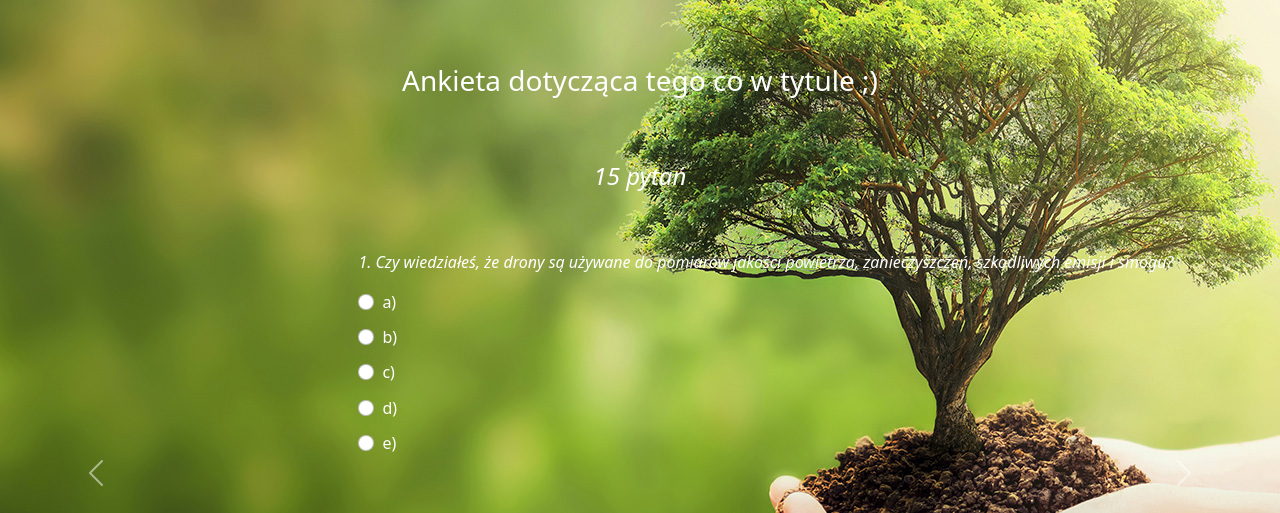
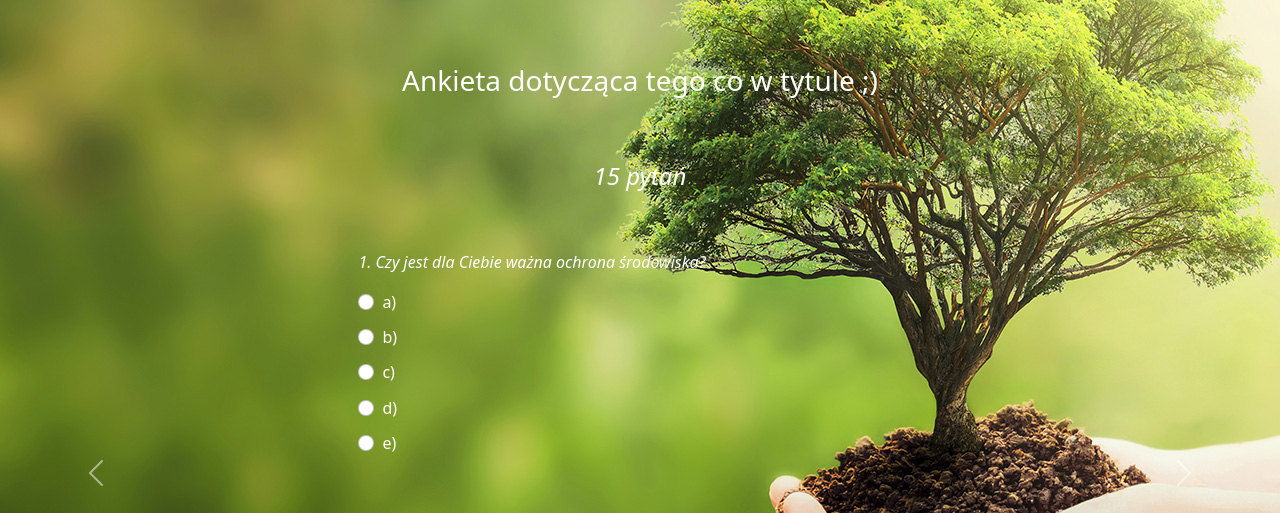
Before and after one commit to Magsxl/WebApp, a Flask app: template templates/poll.html in a window 1280 px wide. Shown: the part 56-569 px from the top of the page. Run offline with Flask 2, Linux system fonts and the light colour scheme; the template is opened without the code that fills it, so the values that code supplies are empty.

Commit message:
Change questions to final version

```diff
--- a/templates/poll.html
+++ b/templates/poll.html
@@ -45,7 +45,7 @@
         <div class="carousel-inner"> <!--Questions-->
           <form class="needs-validation" method="POST" action="/poll" novalidate>
           <div class="carousel-item active">
-            <p><i>1. Czy wiedziałeś, że drony są używane do pomiarów jakości powietrza, zanieczyszczeń, szkodliwych emisji i smogu?</i></p>
+            <p><i>1. Czy jest dla Ciebie ważna ochrona środowiska?</i></p>
             <div class="form-check">
                 <input type="radio" class="form-check-input" id="radio1 invalidCheck" name="optradio1" value="option1" required>
                 <label class="form-check-label" for="radio1 invalidCheck">a) {{dyes}}</label>
@@ -68,7 +68,7 @@
             </div>
           </div>
           <div class="carousel-item">
-            <p><i>2. Czy wiedziałeś, że drony są używane do kontroli ozonu?</i></p>
+            <p><i>2. Czy wiedziałeś, że coraz częściej sięga się po drony w ochronie środowiska?</i></p>
             <div class="form-check">
                 <input type="radio" class="form-check-input" id="radio21 invalidCheck" name="optradio2" value="option1" required>
                 <label class="form-check-label" for="radio21 invalidCheck">a) {{dyes}}</label>
@@ -91,7 +91,7 @@
             </div>
           </div>
           <div class="carousel-item">
-            <p><i>3. Czy wiedziałeś, że drony są używane do monitorowania dzikiej przyrody, zachowań zwierząt?</i></p>
+            <p><i>3. Czy wiedziałeś, że drony znajdują coraz powszechniejsze użycie w codziennym życiu, np. przesyłki kurierskie, policyjne?</i></p>
             <div class="form-check">
                 <input type="radio" class="form-check-input" id="radio31 invalidCheck" name="optradio3" value="option1" required>
                 <label class="form-check-label" for="radio31 invalidCheck">a) {{dyes}}</label>
@@ -114,7 +114,7 @@
             </div>
           </div>
           <div class="carousel-item">
-            <p><i>4. Czy wiedziałeś, że drony są używane do kontroli zachowań owadów?</i></p>
+            <p><i>4. Czy kiedykolwiek miałeś styczność z wykorzystaniem dronów jak w poprzednich pytaniach?</i></p>
             <div class="form-check">
                 <input type="radio" class="form-check-input" id="radio41 invalidCheck" name="optradio4" value="option1" required>
                 <label class="form-check-label" for="radio41 invalidCheck">a) {{dyes}}</label>
@@ -137,7 +137,7 @@
             </div>
           </div>
           <div class="carousel-item">
-            <p><i>5. Czy wiedziałeś, że drony są używane do monitorowania erozji środowiska?</i></p>
+            <p><i>5. Czy uważasz, że rozpowszechnienie dronów może stworzyć zagrożenia, które obecnie nie występują?</i></p>
             <div class="form-check">
                 <input type="radio" class="form-check-input" id="radio51 invalidCheck" name="optradio5" value="option1" required>
                 <label class="form-check-label" for="radio51 invalidCheck">a) {{dyes}}</label>
@@ -160,7 +160,7 @@
             </div>
           </div>
           <div class="carousel-item">
-            <p><i>6. Czy wiedziałeś, że drony są używane do monitorowania stanu zbiorników wodnych, rozlewisk i stanów powodziowych?</i></p>
+            <p><i>6. Czy uważasz, że drony powinny być używane do sztucznego kształtowania systemów biologicznych?</i></p>
             <div class="form-check">
                 <input type="radio" class="form-check-input" id="radio61 invalidCheck" name="optradio6" value="option1" required>
                 <label class="form-check-label" for="radio61 invalidCheck">a) {{dyes}}</label>
@@ -183,7 +183,7 @@
             </div>
           </div>
           <div class="carousel-item">
-            <p><i>7. Czy wiedziałeś, że drony są używane do monitorowania stanu ryb, flory i fauny wodnej?</i></p>
+            <p><i>7. Czy uważasz, że wykorzystanie dronów w eksplorowaniu ciężko dostępnych miejsc, może mieć negatywny wpływ na tamtejsze środowisko?</i></p>
             <div class="form-check">
                 <input type="radio" class="form-check-input" id="radio71 invalidCheck" name="optradio7" value="option1" required>
                 <label class="form-check-label" for="radio71 invalidCheck">a) {{dyes}}</label>
@@ -206,7 +206,7 @@
             </div>
           </div>
           <div class="carousel-item">
-            <p><i>8. Czy wiedziałeś, że drony są używane do monitorowania stanu zaśnieżenia terenów zagrożonych lawinami?</i></p>
+            <p><i>8. Czy uważasz, że drony mogą stanowić zagrożenie dla dzikich zwierząt?</i></p>
             <div class="form-check">
                 <input type="radio" class="form-check-input" id="radio81 invalidCheck" name="optradio8" value="option1" required>
                 <label class="form-check-label" for="radio81 invalidCheck">a) {{dyes}}</label>
@@ -229,7 +229,7 @@
             </div>
           </div>
           <div class="carousel-item">
-            <p><i>9. Czy wiedziałeś, że drony są używane do wykrywania ognisk i rozprzestrzeniających się pożarów?</i></p>
+            <p><i>9. Czy uważasz, że wykorzystanie dronów w monitorowaniu pól rolniczych, lasów oraz nabrzeży może budzić dyskomfort u osób przebywających na wymienionych terenach?</i></p>
             <div class="form-check">
                 <input type="radio" class="form-check-input" id="radio91 invalidCheck" name="optradio9" value="option1" required>
                 <label class="form-check-label" for="radio91 invalidCheck">a) {{dyes}}</label>
@@ -252,7 +252,7 @@
             </div>
           </div>
           <div class="carousel-item">
-            <p><i>10. Czy zgadzasz się ze stwierdzeniem, że drony mogą płoszyć zwierzęta?</i></p>
+            <p><i>10. Czy uważasz, że drony są tańszym rozwiązaniem niż obecnie używane środki w ochronie środowiska?</i></p>
             <div class="form-check">
                 <input type="radio" class="form-check-input" id="radio101 invalidCheck" name="optradio10" value="option1" required>
                 <label class="form-check-label" for="radio101 invalidCheck">a) {{dyes}}</label>
@@ -275,7 +275,7 @@
             </div>
           </div>
           <div class="carousel-item">
-            <p><i>11. Czy zgadzasz się ze stwierdzeniem, że drony w ekologii są przyszłościowe?</i></p>
+            <p><i>11. Czy uważasz, że drony w ochronie środowiska powinny być eksploatowane przez prywatne instytucje?</i></p>
             <div class="form-check">
                 <input type="radio" class="form-check-input" id="radio111 invalidCheck" name="optradio11" value="option1" required>
                 <label class="form-check-label" for="radio111 invalidCheck">a) {{dyes}}</label>
@@ -298,7 +298,7 @@
             </div>
           </div>
           <div class="carousel-item">
-            <p><i>12. Czy zgadzasz się ze stwierdzeniem, że drony mogą kolidować z innymi urządzeniami/pojazdami w powietrzu?</i></p>
+            <p><i>12. Czy uważasz, że wykorzystanie dronów w ochronie środowiska powinno zostać dofinansowane przez państwo?</i></p>
             <div class="form-check">
                 <input type="radio" class="form-check-input" id="radio121 invalidCheck" name="optradio12" value="option1" required>
                 <label class="form-check-label" for="radio121 invalidCheck">a) {{dyes}}</label>
@@ -321,7 +321,7 @@
             </div>
           </div>
           <div class="carousel-item">
-            <p><i>13. Czy jest dla ciebie ważna ochrona środowiska?</i></p>
+            <p><i>13. Czy uważasz, że powinno się zwiększyć wykorzystanie dronów w ochronie środowiska oraz monitorowaniu zagrożeń z tym związanych?</i></p>
             <div class="form-check">
                 <input type="radio" class="form-check-input" id="radio131 invalidCheck" name="optradio13" value="option1" required>
                 <label class="form-check-label" for="radio131 invalidCheck">a) {{dyes}}</label>
@@ -344,7 +344,7 @@
             </div>
           </div>
           <div class="carousel-item">
-            <p><i>14. Czy uważasz, że drony powinny być wykorzystane w ekologii?</i></p>
+            <p><i>14. Czy uważasz, że wykorzystanie dronów przynosi więcej korzyści niż zagrożeń?</i></p>
             <div class="form-check">
                 <input type="radio" class="form-check-input" id="radio141 invalidCheck" name="optradio14" value="option1" required>
                 <label class="form-check-label" for="radio141 invalidCheck">a) {{dyes}}</label>
@@ -367,7 +367,7 @@
             </div>
           </div>
           <div class="carousel-item">
-            <p><i>15. Czy wiedziałeś, że wykorzystanie dronów staje się coraz bardziej powszechne w ochronie środowiska?</i></p>
+            <p><i>15. Czy uważasz, że używanie dronów w ochronie środowiska jest przyszłościowe?</i></p>
             <div class="form-check">
                 <input type="radio" class="form-check-input" id="radio151 invalidCheck" name="optradio15" value="option1" required>
                 <label class="form-check-label" for="radio151 invalidCheck">a) {{dyes}}</label>
```
